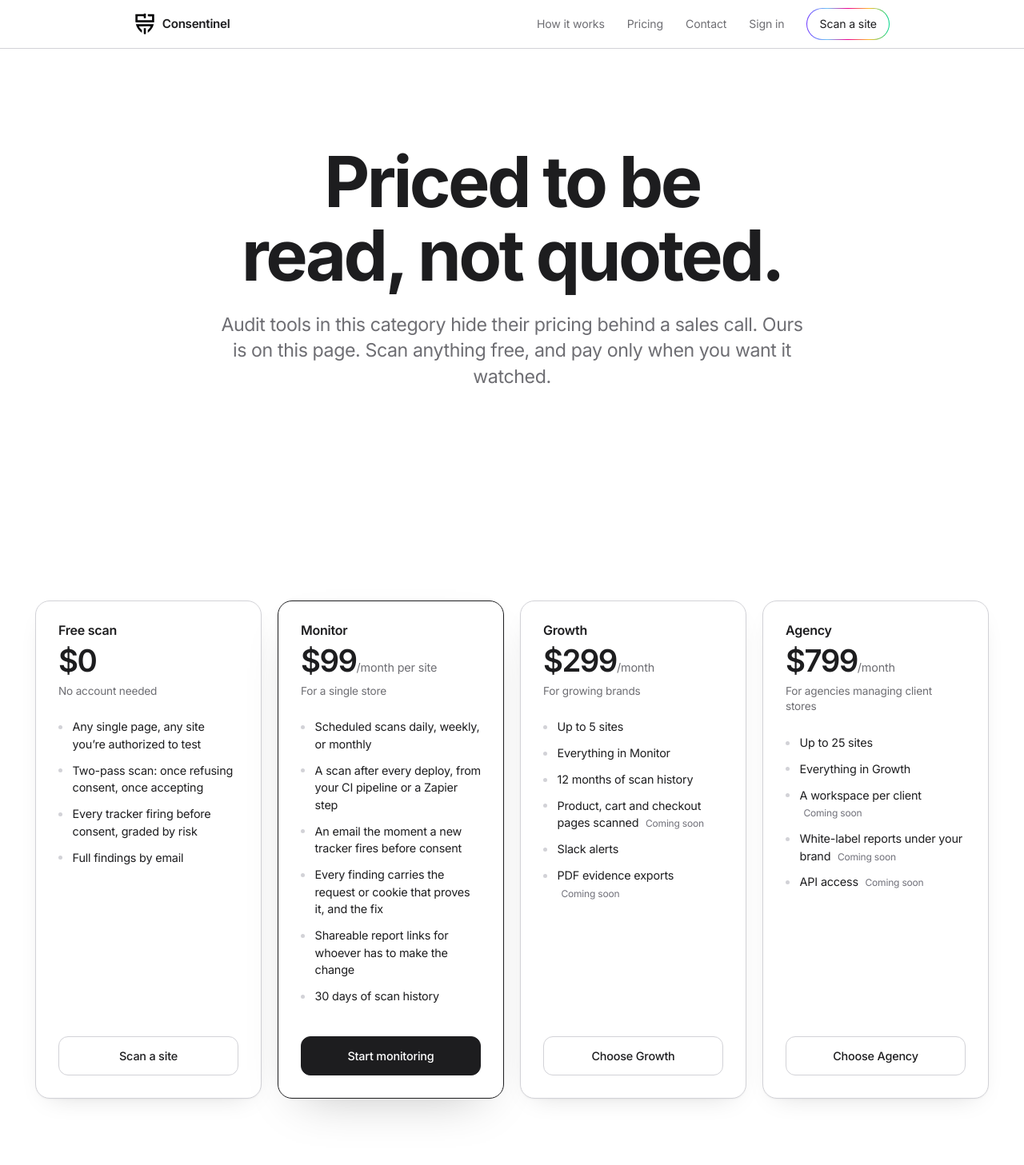
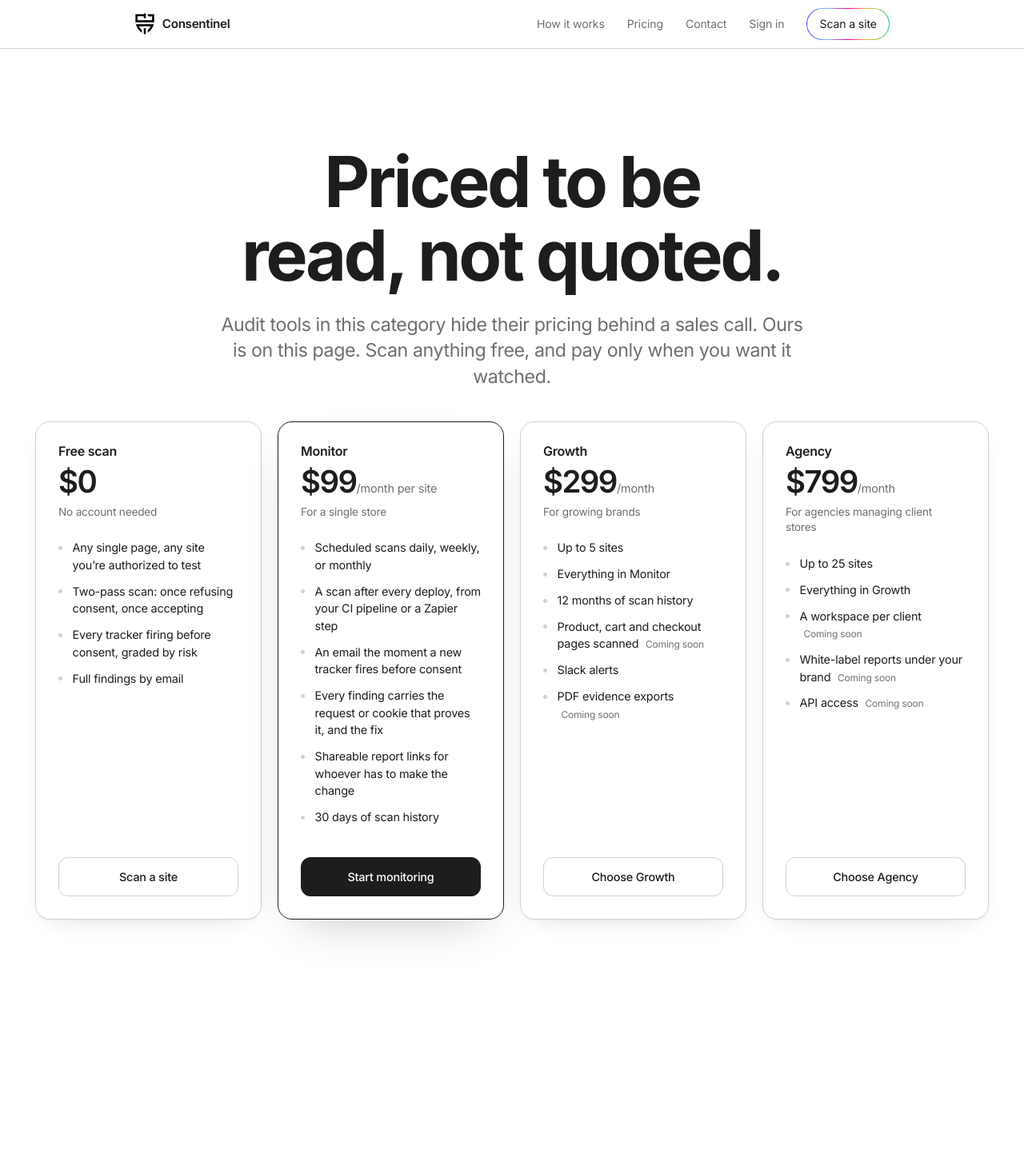
Before and after one commit to ConsentinelHQ/consentinel, a Next.js app in the folder apps/web/: page /pricing in a window 1280 px wide. Shown: the top 1457 px of the page at 80% size. Built offline with nearby package versions, Linux system fonts and the light colour scheme; no server answers.

Commit message:
fix(web): tighten pricing hero spacing

```diff
--- a/apps/web/src/app/globals.css
+++ b/apps/web/src/app/globals.css
@@ -2976,3 +2976,11 @@ section.panel.panel-gap {
     grid-template-columns: 1fr;
   }
 }
+
+/* Pricing: close the hero-to-tiers gap */
+section.pricing-hero {
+  padding-bottom: 2.5rem;
+}
+section.pricing-tiers {
+  padding-top: 0;
+}
--- a/apps/web/src/app/pricing/page.tsx
+++ b/apps/web/src/app/pricing/page.tsx
@@ -13,7 +13,7 @@ const { monitoring, growth, agency } = PLANS;
 export default function Pricing() {
   return (
     <main>
-      <section className="hero center">
+      <section className="hero center pricing-hero">
         <div className="wrap">
           <h1>Priced to be read, not quoted.</h1>
           <p className="lede">
@@ -23,7 +23,7 @@ export default function Pricing() {
         </div>
       </section>
 
-      <section>
+      <section className="pricing-tiers">
         <div data-reveal className="wrap tiers tiers-4">
           <div className="tier">
             <h2>Free scan</h2>
```
